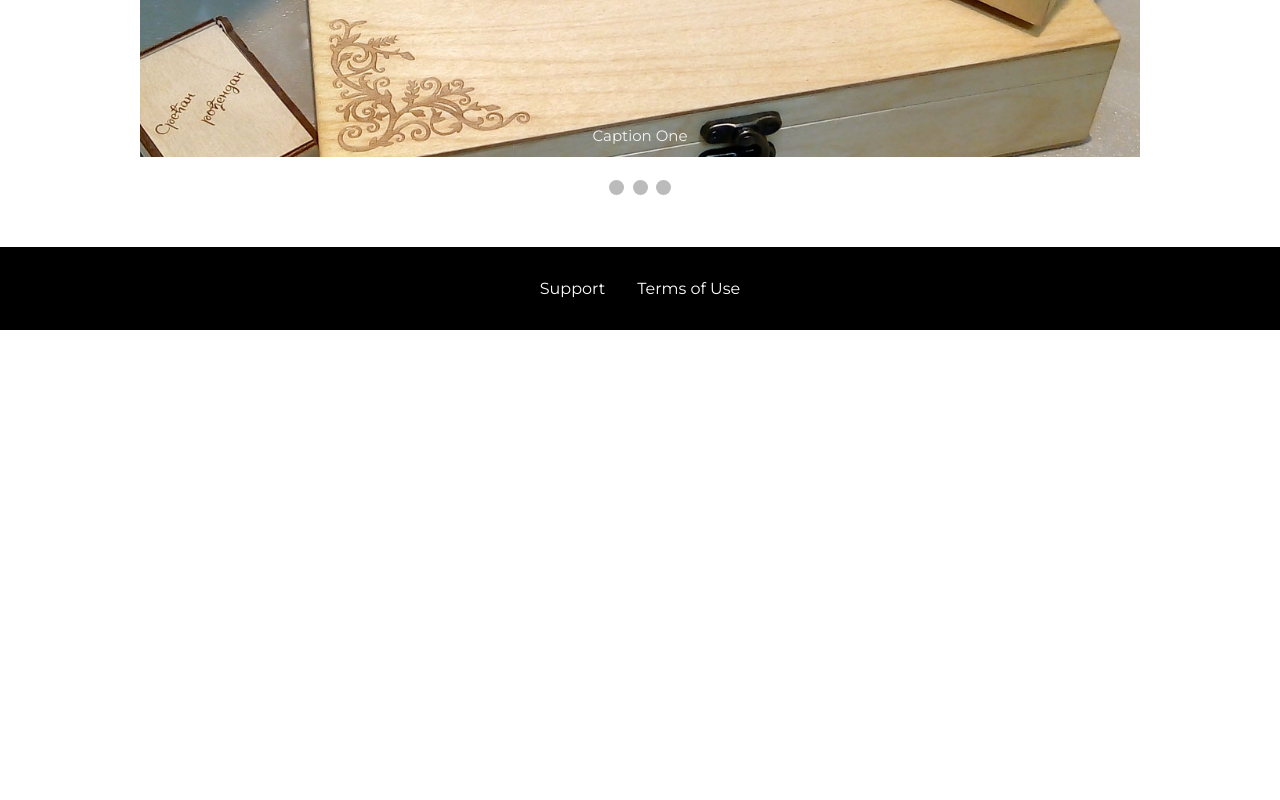
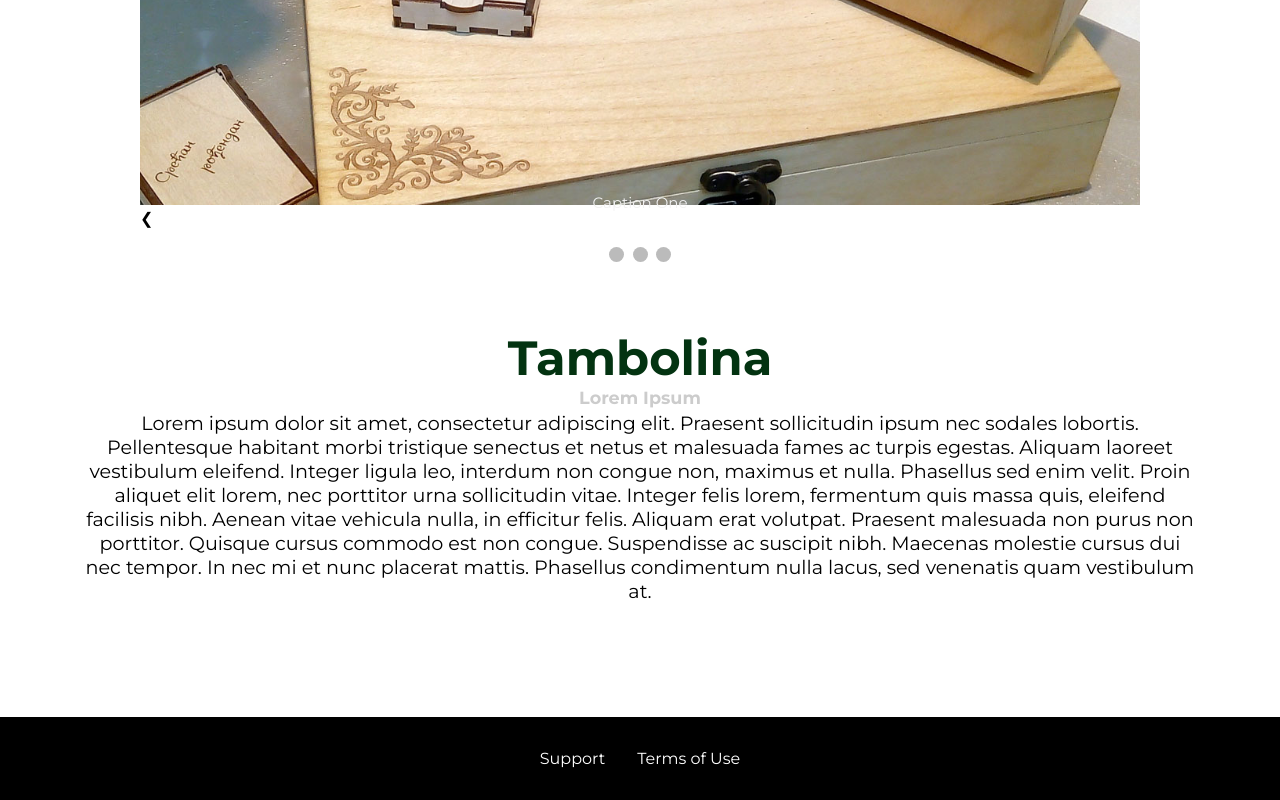
Before and after one commit to Tacumaki99/tambolina, a plain HTML site: page index.html in a window 1280 px wide. Shown: the part 676-1476 px from the top of the page. Before the commit the page ends 1006 px from the top, so only its background shows below. Drawn offline with nearby package versions, Linux system fonts and the light colour scheme.

Commit message:
home_info

```diff
--- a/assets/css/main.css
+++ b/assets/css/main.css
@@ -1,13 +1,14 @@
-* {box-sizing:border-box}
 
-/* Slideshow container */
+main {
+    padding-top: 3rem;
+}
+
 .slideshow-container {
     max-width: 1000px;
     position: relative;
     margin: auto;
 }
 
-/* Hide the images by default */
 .mySlides {
     display: none;
 }
@@ -15,8 +16,7 @@
 .mySlides:first-child{
     display: block;
 }
-
-/* Next & previous buttons */
+s
 .prev, .next {
     cursor: pointer;
     position: absolute;
@@ -32,18 +32,15 @@
     user-select: none;
 }
 
-/* Position the "next button" to the right */
 .next {
     right: 0;
     border-radius: 3px 0 0 3px;
 }
 
-/* On hover, add a black background color with a little bit see-through */
 .prev:hover, .next:hover {
     background-color: rgba(0,0,0,0.8);
 }
 
-/* Caption text */
 .text {
     color: #f2f2f2;
     font-size: 15px;
@@ -54,7 +51,6 @@
     text-align: center;
 }
 
-/* Number text (1/3 etc) */
 .numberText {
     color: #f2f2f2;
     font-size: 12px;
@@ -63,7 +59,6 @@
     top: 0;
 }
 
-/* The dots/bullets/indicators */
 .dot {
     cursor: pointer;
     height: 15px;
@@ -79,7 +74,6 @@
     background-color: #717171;
 }
 
-/* Fading animation */
 .fade {
     animation-name: fade;
     animation-duration: 1.5s;
@@ -89,3 +83,49 @@
     from {opacity: .4}
     to {opacity: 1}
 }
+
+
+
+.home {
+    font-size: 1.2rem;
+}
+
+.home__info {
+    text-align: center;
+    padding: 0.9rem;
+}
+
+.home__name {
+    margin: auto;
+    color: #033311;
+    font-size: 3rem;
+}
+
+.home__subtitle {
+    margin: 0;
+    font-size: 1.1rem;
+    color: #ccc;
+}
+
+.home__subtitle a:hover,
+.home__subtitle a:active {
+    color: #7a7a7a;
+}
+
+.home__text {
+    margin: 0.2rem;
+}
+
+@media(min-width: 40rem){
+    .home {
+        margin: 3rem auto;
+        max-width: 1500px;
+        display: flex;
+        align-items: center;
+        justify-content: space-around;
+    }
+
+    .home__info {
+        width: 90%;
+    }
+}
--- a/index.html
+++ b/index.html
@@ -81,6 +81,25 @@
             <span class="dot" onclick="currentSlide(2)"></span>
             <span class="dot" onclick="currentSlide(3)"></span>
         </div>
+        <div>
+            <div class="home" id="home-1">
+                <div class="home__info">
+                    <h1 class="home__name">Tambolina</h1>
+                    <h2 class="home__subtitle">Lorem Ipsum
+                    </h2>
+                    <p class="home__text">Lorem ipsum dolor sit amet,
+                        consectetur adipiscing elit. Praesent sollicitudin ipsum nec sodales lobortis.
+                        Pellentesque habitant morbi tristique senectus et netus et malesuada fames ac turpis
+                        egestas. Aliquam laoreet vestibulum eleifend. Integer ligula leo, interdum non congue
+                        non, maximus et nulla. Phasellus sed enim velit. Proin aliquet elit lorem, nec porttitor
+                        urna sollicitudin vitae. Integer felis lorem, fermentum quis massa quis, eleifend
+                        facilisis nibh. Aenean vitae vehicula nulla, in efficitur felis. Aliquam erat volutpat.
+                        Praesent malesuada non purus non porttitor. Quisque cursus commodo est non congue. Suspendisse
+                        ac suscipit nibh. Maecenas molestie cursus dui nec tempor. In nec mi et nunc placerat mattis.
+                        Phasellus condimentum nulla lacus, sed venenatis quam vestibulum at.</p>
+                </div>
+            </div>
+        </div>
     </main>
     <!--footer-->
     <footer class="main-footer">
--- a/main.js
+++ b/main.js
@@ -2,12 +2,10 @@
 let slideIndex = 1;
 showSlides(slideIndex);
 
-// Next/previous controls
 function plusSlides(n) {
     showSlides(slideIndex += n);
 }
 
-// Thumbnail image controls
 function currentSlide(n) {
     showSlides(slideIndex = n);
 }
```
